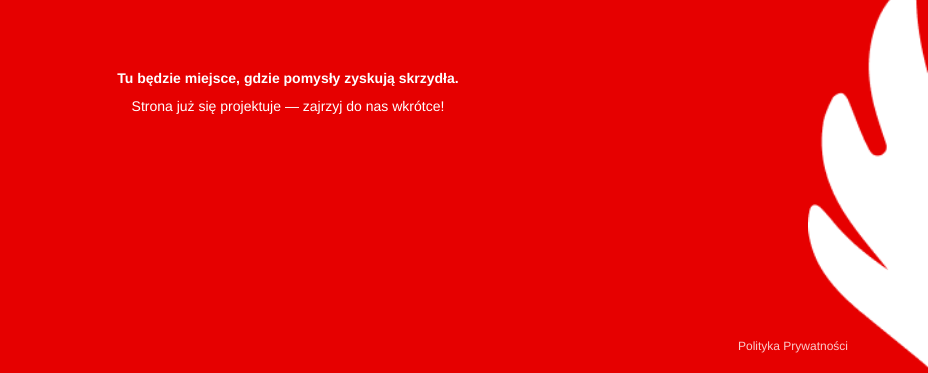
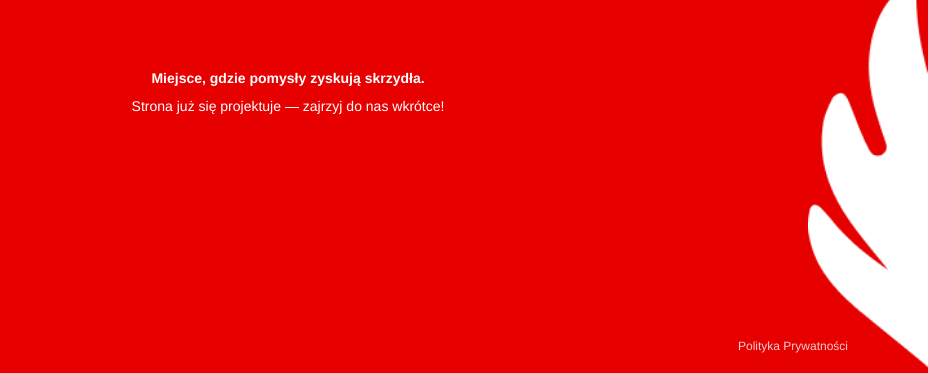
Before and after one commit to DayHunterr/wing_brush, a plain HTML site: page index.html in a window 1280 px wide. Shown: the part 427-800 px from the top of the page, without its empty margins (352-1280 px from the left). Drawn offline with Linux system fonts and the light colour scheme.

Commit message:
change title

```diff
--- a/index.html
+++ b/index.html
@@ -24,7 +24,7 @@
         <img src="img/logo_wingbrush.png" class="icon" alt="Wing Icon">
     </div>
     <div class="message">
-        <p><strong>Tu będzie miejsce, gdzie pomysły zyskują skrzydła.</strong></p>
+        <p><strong>Miejsce, gdzie pomysły zyskują skrzydła.</strong></p>
         <p>Strona już się projektuje — zajrzyj do nas wkrótce!</p>
     </div>
     <a href="privacy_policy.html" class="privacy">Polityka Prywatności</a>
```
